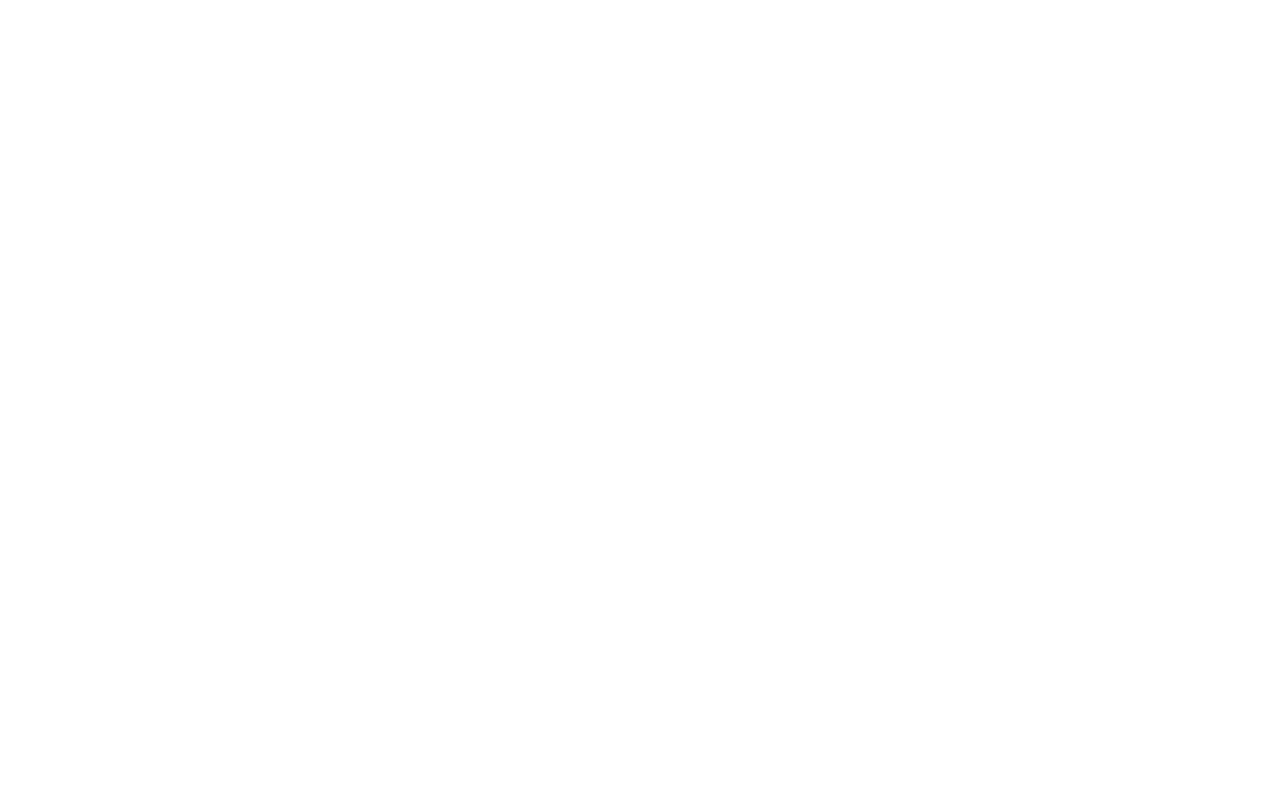
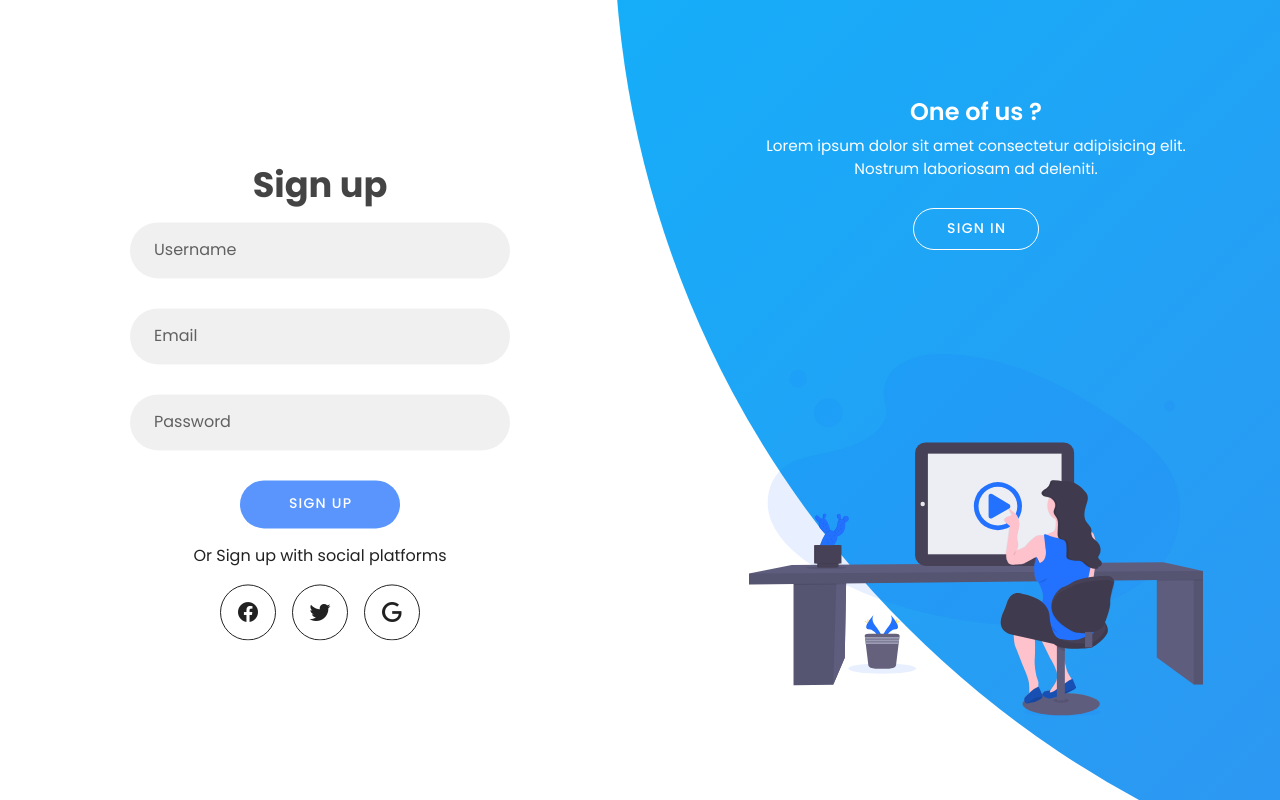
Before and after one commit to poompongphun/micket-web, a Nuxt app: page /signup in a window 1280 px wide. Before the commit this address had no page. Built offline with nearby package versions, Linux system fonts and the light colour scheme.

Commit message:
add signIn and signUp form

```diff
--- a/assets/css/stylesheet.scss
+++ b/assets/css/stylesheet.scss
@@ -1,3 +1,5 @@
+@import url('https://fonts.googleapis.com/css2?family=Poppins:wght@200;300;400;500;600;700;800&display=swap');
+
 .custom-container {
   position: relative;
   width: 100%;
@@ -27,6 +29,59 @@
   left: 0;
 }
 
+.signin-signup {
+  position: absolute;
+  top: 50%;
+  transform: translate(-50%, -50%);
+  left: 75%;
+  width: 50%;
+  transition: 1s 0.7s ease-in-out;
+  display: grid;
+  grid-template-columns: 1fr;
+  z-index: 5;
+}
+
+.custom-form {
+  display: flex;
+  align-items: center;
+  justify-content: center;
+  flex-direction: column;
+  padding: 0rem 5rem;
+  transition: all 0.2s 0.7s;
+  overflow: hidden;
+  grid-column: 1 / 2;
+  grid-row: 1 / 2;
+  .sign-up-form {
+    opacity: 0;
+    z-index: 1;
+  }
+  .sign-in-form {
+    z-index: 2;
+  }
+}
+
+.custom-auth-textfield {
+  max-width: 380px !important;
+  width: 100%;
+}
+
+.social-text {
+  padding: 0.7rem 0;
+  font-size: 1rem;
+  margin: 5px !important;
+}
+
+.social-media {
+  display: flex;
+  justify-content: center;
+}
+
+.authTitle {
+  font-size: 2.2rem;
+  color: #444;
+  margin-bottom: 10px;
+}
+
 .panels-container {
   position: absolute;
   height: 100%;
@@ -41,6 +96,17 @@
   width: 100%;
   transition: transform 1.1s ease-in-out;
   transition-delay: 0.4s;
+  -webkit-user-drag: none;
+  -khtml-user-drag: none;
+  -moz-user-drag: none;
+  -o-user-drag: none;
+  user-drag: none;
+  -moz-user-select: none;
+  -webkit-user-select: none;
+  -ms-user-select: none;
+  user-select: none;
+  -webkit-touch-callout: none;
+  pointer-events: none;
 }
 
 .panel {
@@ -95,12 +161,12 @@
   left: 25%;
 }
 
-.custom-container.sign-up-mode form.sign-up-form {
+.custom-container.sign-up-mode .custom-form.sign-up-form {
   opacity: 1;
   z-index: 2;
 }
 
-.custom-container.sign-up-mode form.sign-in-form {
+.custom-container.sign-up-mode .custom-form.sign-in-form {
   opacity: 0;
   z-index: 1;
 }
@@ -140,7 +206,7 @@
     transition: 1s 0.8s ease-in-out;
   }
   .signin-signup,
-  .container.sign-up-mode .signin-signup {
+  .custom-container.sign-up-mode .signin-signup {
     left: 50%;
   }
   .panels-container {
@@ -205,7 +271,7 @@
 }
 
 @media (max-width: 570px) {
-  form {
+  .custom-form {
     padding: 0 1.5rem;
   }
 
@@ -215,7 +281,7 @@
   .panel .content {
     padding: 0.5rem 1rem;
   }
-  .container {
+  .custom-container {
     padding: 1.5rem;
     &:before {
       bottom: 72%;
@@ -223,7 +289,7 @@
     }
   }
 
-  .container.sign-up-mode:before {
+  .custom-container.sign-up-mode:before {
     bottom: 28%;
     left: 50%;
   }
--- a/layouts/auth.vue
+++ b/layouts/auth.vue
@@ -1,7 +1,11 @@
 <template>
-  <v-app>
+  <v-app style="font-family: 'Poppins', sans-serif">
     <div class="custom-container" :class="{ 'sign-up-mode': signIn }">
-      <nuxt class="forms-container" />
+      <div class="forms-container">
+        <div class="signin-signup">
+          <nuxt />
+        </div>
+      </div>
       <div class="panels-container">
         <div class="panel left-panel">
           <div class="content">
@@ -11,11 +15,11 @@
               ex ratione. Aliquid!
             </p>
             <v-btn
-              class="py-3 px-7"
+              class="py-5 px-8"
               color="white"
               outlined
               rounded
-              @click="swap()"
+              @click="goSignUp"
             >
               Sign up
             </v-btn>
@@ -30,11 +34,11 @@
               laboriosam ad deleniti.
             </p>
             <v-btn
-              class="py-3 px-7"
+              class="py-5 px-8"
               color="white"
               outlined
               rounded
-              @click="swap()"
+              @click="goSignIn"
             >
               Sign in
             </v-btn>
@@ -57,9 +61,30 @@
       signIn: false,
     }
   },
+  watch: {
+    '$route.name'(id) {
+      this.checkRoute()
+    },
+  },
+  created() {
+    this.checkRoute()
+  },
   methods: {
-    swap() {
-      this.signIn = !this.signIn
+    goSignUp() {
+      this.$router.push('/signup')
+      this.signIn = true
+    },
+    goSignIn() {
+      this.$router.push('/signin')
+      this.signIn = false
+    },
+    checkRoute() {
+      const routeName = this.$route.name.toString()
+      if (routeName === 'signin') {
+        this.signIn = false
+      } else {
+        this.signIn = true
+      }
     },
   },
 }
--- a/layouts/default.vue
+++ b/layouts/default.vue
@@ -1,5 +1,7 @@
 <template>
-  <v-app dark></v-app>
+  <v-app dark>
+    <nuxt />
+  </v-app>
 </template>
 
 <script>
--- a/pages/auth.vue
+++ /dev/null
@@ -1,9 +0,0 @@
-<template>
-  <div>5555</div>
-</template>
-
-<script>
-export default {
-  layout: 'auth',
-}
-</script>
--- a/pages/index.vue
+++ b/pages/index.vue
@@ -1,5 +1,7 @@
 <template>
-  <div></div>
+  <div>
+    <v-btn color="success" to="/signin">Login Page</v-btn>
+  </div>
 </template>
 
 <script>
--- /dev/null
+++ b/pages/signin.vue
@@ -0,0 +1,40 @@
+<template>
+  <v-form action="#" class="custom-form sign-in-form" autocomplete="off">
+    <h2 class="authTitle">Sign in</h2>
+    <v-text-field
+      class="custom-auth-textfield"
+      name="username"
+      label="Username"
+      filled
+      rounded
+    ></v-text-field>
+    <v-text-field
+      class="custom-auth-textfield"
+      name="password"
+      label="Password"
+      filled
+      rounded
+    ></v-text-field>
+    <v-btn class="py-6 px-12 white--text" color="#5995fd" rounded depressed>
+      Login
+    </v-btn>
+    <p class="social-text">Or Sign in with social platforms</p>
+    <div class="social-media">
+      <v-btn class="mx-2" color="dark" outlined fab depressed>
+        <v-icon>mdi-facebook</v-icon>
+      </v-btn>
+      <v-btn class="mx-2" color="dark" outlined fab depressed>
+        <v-icon>mdi-twitter</v-icon>
+      </v-btn>
+      <v-btn class="mx-2" color="dark" outlined fab depressed>
+        <v-icon>mdi-google</v-icon>
+      </v-btn>
+    </div>
+  </v-form>
+</template>
+
+<script>
+export default {
+  layout: 'auth',
+}
+</script>
--- /dev/null
+++ b/pages/signup.vue
@@ -0,0 +1,47 @@
+<template>
+  <v-form action="#" class="custom-form sign-up-form" autocomplete="off">
+    <h1 class="authTitle">Sign up</h1>
+    <v-text-field
+      class="custom-auth-textfield"
+      name="username"
+      label="Username"
+      filled
+      rounded
+    ></v-text-field>
+    <v-text-field
+      class="custom-auth-textfield"
+      name="email"
+      label="Email"
+      filled
+      rounded
+    ></v-text-field>
+    <v-text-field
+      class="custom-auth-textfield"
+      name="password"
+      label="Password"
+      filled
+      rounded
+    ></v-text-field>
+    <v-btn class="py-6 px-12 white--text" color="#5995fd" rounded depressed>
+      Sign up
+    </v-btn>
+    <p class="social-text">Or Sign up with social platforms</p>
+    <div class="social-media">
+      <v-btn class="mx-2" color="dark" outlined fab depressed>
+        <v-icon>mdi-facebook</v-icon>
+      </v-btn>
+      <v-btn class="mx-2" color="dark" outlined fab depressed>
+        <v-icon>mdi-twitter</v-icon>
+      </v-btn>
+      <v-btn class="mx-2" color="dark" outlined fab depressed>
+        <v-icon>mdi-google</v-icon>
+      </v-btn>
+    </div>
+  </v-form>
+</template>
+
+<script>
+export default {
+  layout: 'auth',
+}
+</script>
```
